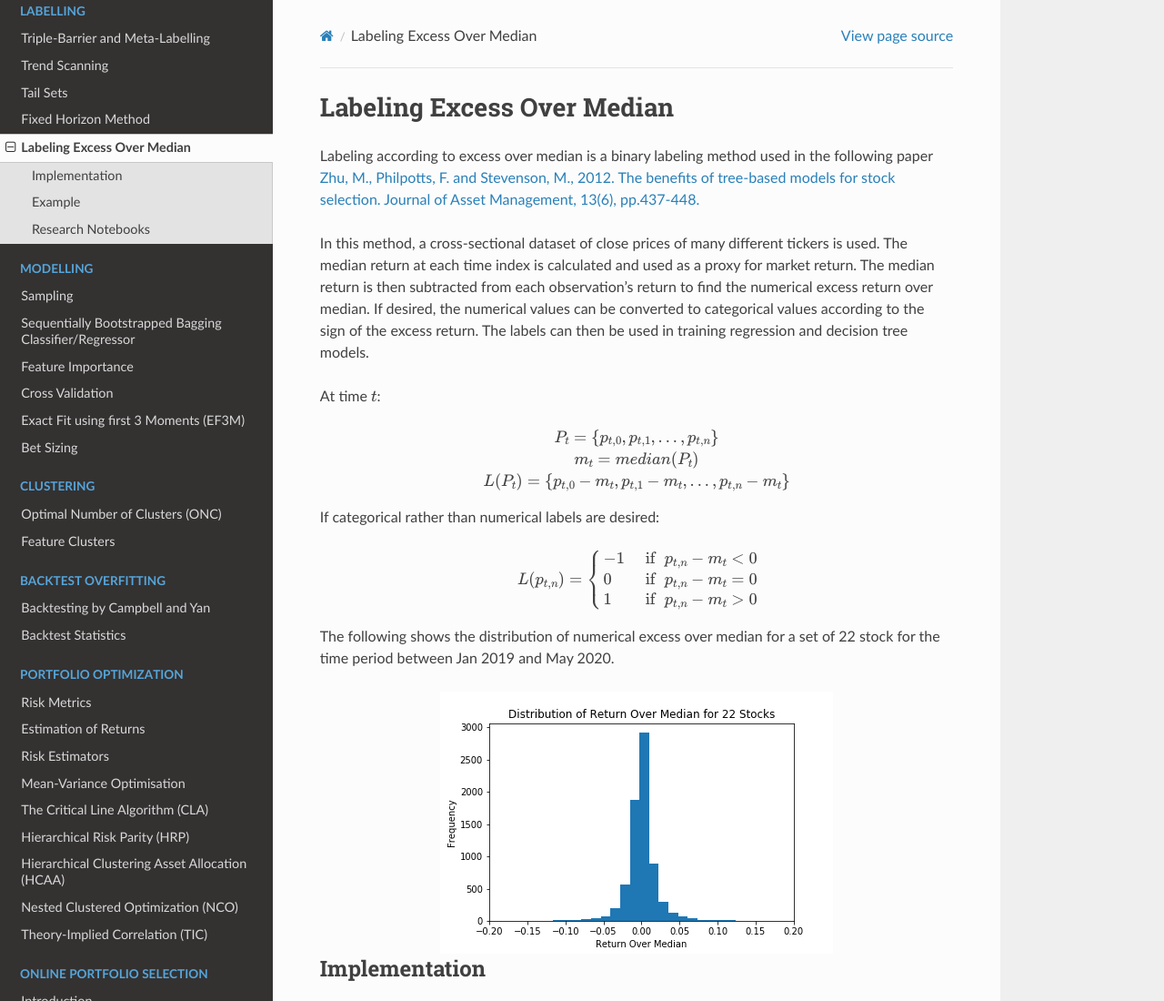
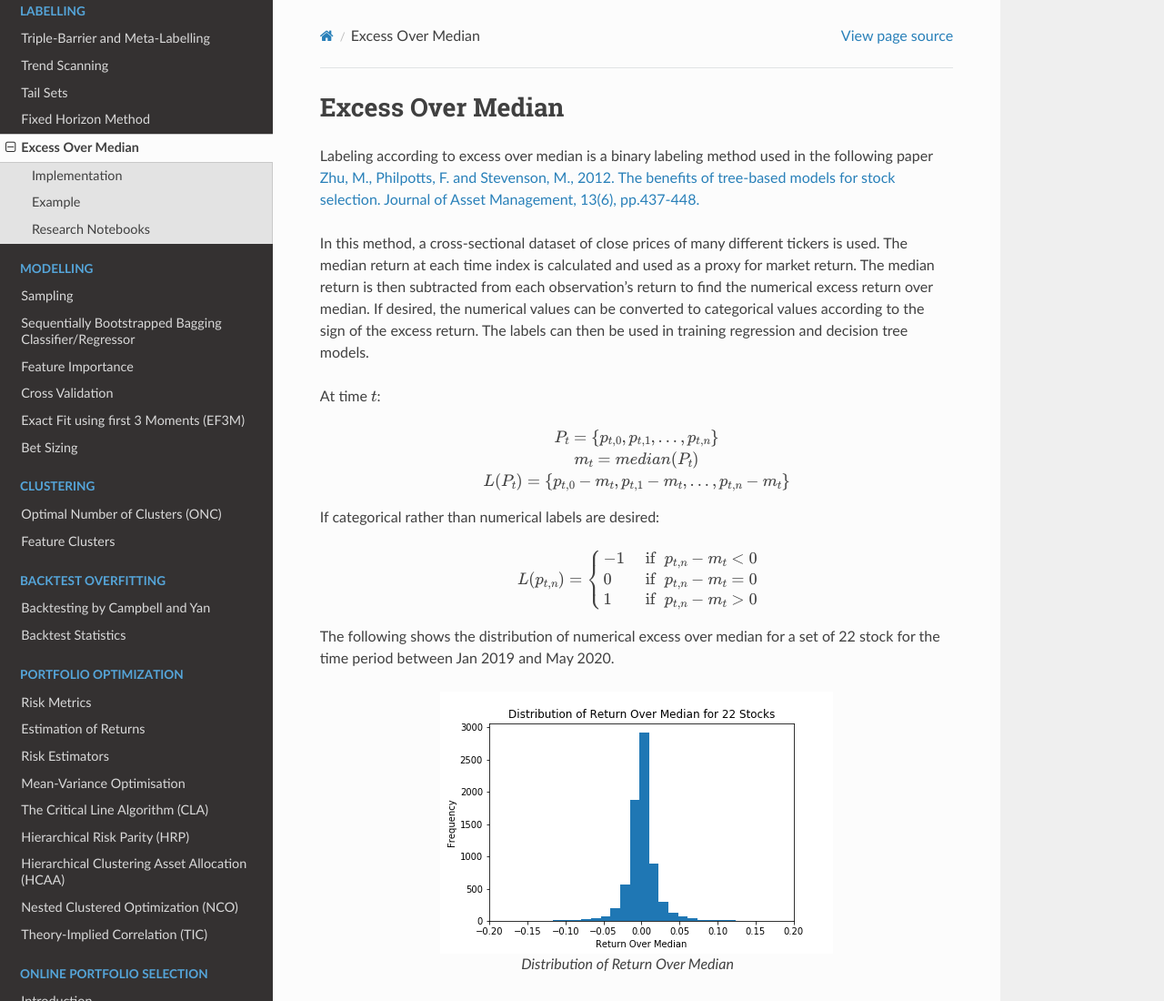
Before and after one commit to hudson-and-thames/mlfinlab, a Sphinx documentation site: the page built from docs/source/implementations/labeling_excess_median.rst, in a window 1280 px wide and 1400 px high, cut to the strip 0-1100 px from the top of the window. Shown: the whole strip at 91% size. Built offline with Sphinx 7.4.7 and the Read the Docs theme 2.0.0, drawn with Linux system fonts in a browser that asks for light colours.

Commit message:
figure instead of image

```diff
--- a/docs/source/implementations/labeling_excess_median.rst
+++ b/docs/source/implementations/labeling_excess_median.rst
@@ -1,8 +1,8 @@
 .. _implementations-labeling_excess_median:
 
-============================
-Labeling Excess Over Median
-============================
+==================
+Excess Over Median
+==================
 
 Labeling according to excess over median is a binary labeling method used in the following paper `Zhu, M., Philpotts, F. and
 Stevenson, M., 2012. The benefits of tree-based models for stock selection.
@@ -44,10 +44,13 @@ If categorical rather than numerical labels are desired:
 The following shows the distribution of numerical excess over median for a set of 22 stock for the time period between Jan 2019
 and May 2020.
 
-.. image:: labeling_images/distribution_over_median.png
+.. figure:: labeling_images/distribution_over_median.png
    :scale: 100 %
    :align: center
+   :figclass: align-center
+   :alt: Distribution Over Median
 
+   Distribution of Return Over Median
 
 Implementation
 ##############
```
Also changed, not shown: other parts of docs/source/implementations/labeling_excess_median.rst (+2 -2 lines).
